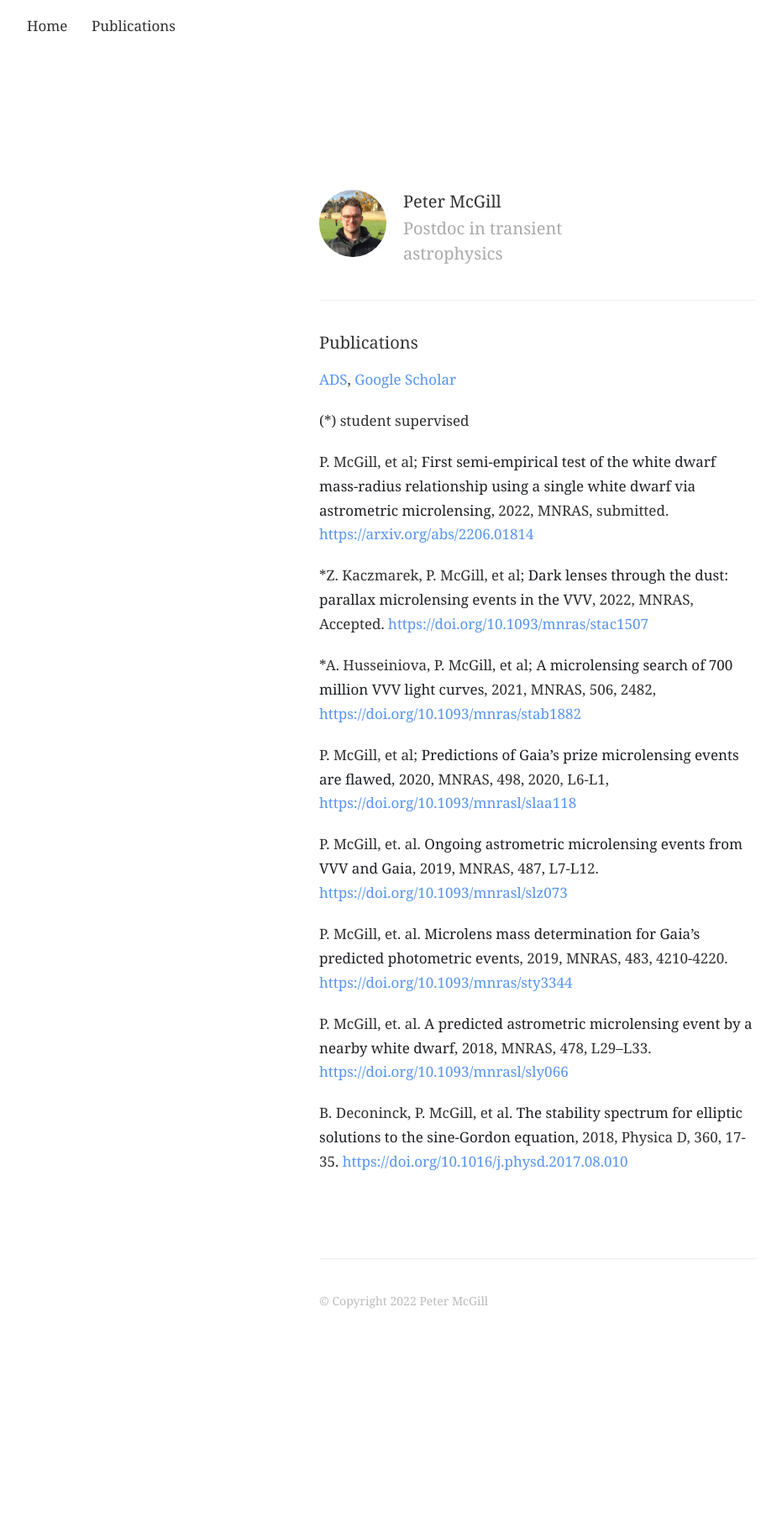
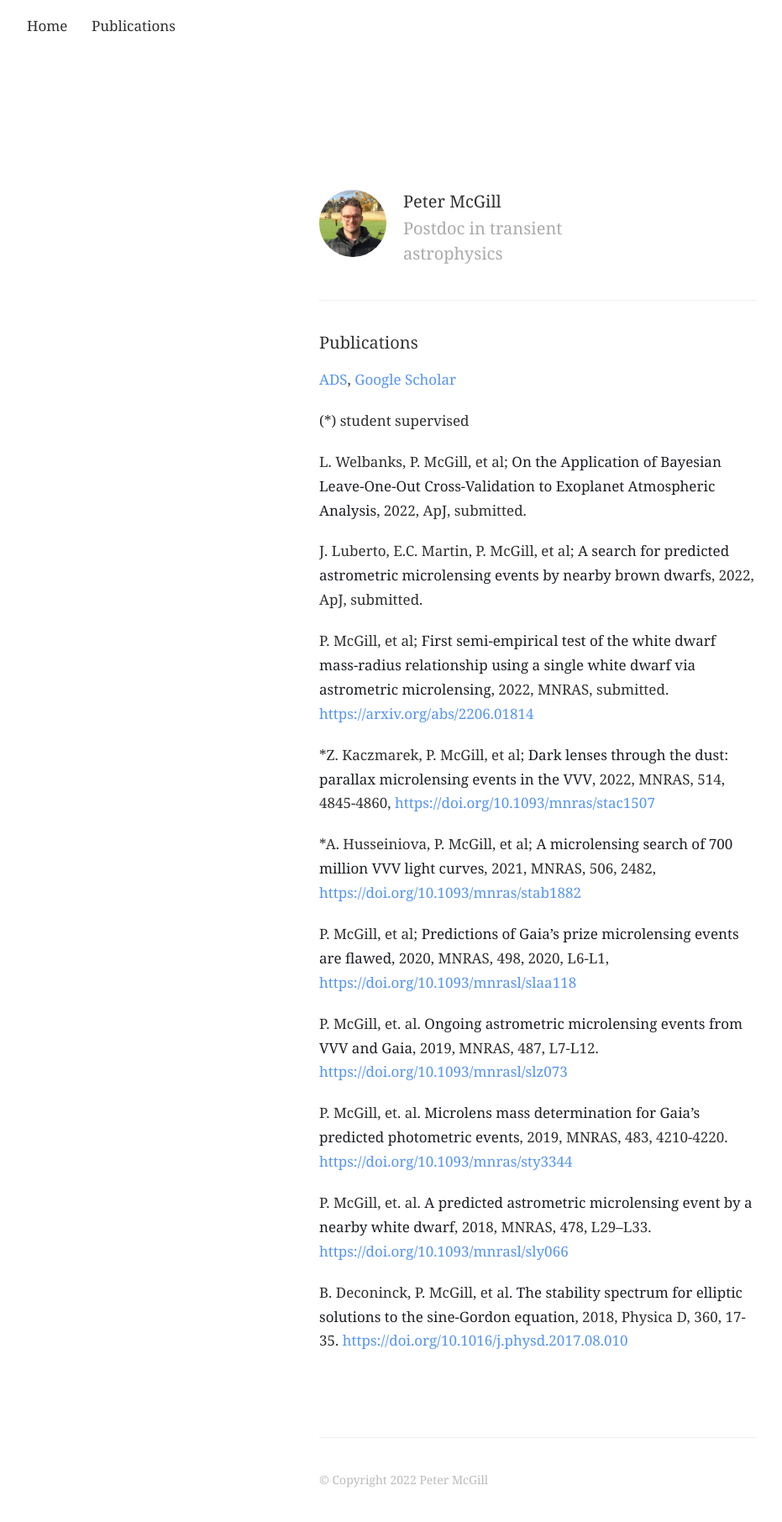
Before and after one commit to astrophpeter/astrophpeter.github.io, a Jekyll site: the page built from publications.md, in a window 1280 px wide. Shown: the whole page at 84% size, without its empty margins (0-931 px from the left). Built offline with Jekyll 4.4.1, drawn with Linux system fonts in a browser that asks for light colours; nearby versions of some CDN libraries; before the commit the page ends 1599 px from its top, so only the background shows below that.

Commit message:
Update publications.md

```diff
--- a/publications.md
+++ b/publications.md
@@ -9,9 +9,13 @@ profile: true
 
 (*) student supervised
 
+L. Welbanks, P. McGill, et al; **On the Application of Bayesian Leave-One-Out Cross-Validation to Exoplanet Atmospheric Analysis**, 2022, ApJ, submitted.
+
+J. Luberto, E.C. Martin, P. McGill, et al; **A search for predicted astrometric microlensing events by nearby brown dwarfs**, 2022, ApJ, submitted.
+
 P. McGill, et al; **First semi-empirical test of the white dwarf mass-radius relationship using a single white dwarf via astrometric microlensing**, 2022, MNRAS, submitted. [https://arxiv.org/abs/2206.01814](https://arxiv.org/abs/2206.01814)
 
-*Z. Kaczmarek, P. McGill, et al; **Dark lenses through the dust: parallax microlensing events in the VVV**, 2022, MNRAS, Accepted. [https://doi.org/10.1093/mnras/stac1507](https://doi.org/10.1093/mnras/stac1507)
+*Z. Kaczmarek, P. McGill, et al; **Dark lenses through the dust: parallax microlensing events in the VVV**, 2022, MNRAS, 514, 4845-4860, [https://doi.org/10.1093/mnras/stac1507](https://doi.org/10.1093/mnras/stac1507)
 
 *A. Husseiniova, P. McGill, et al; **A microlensing search of 700 million VVV light curves**, 2021, MNRAS, 506, 2482,
 [https://doi.org/10.1093/mnras/stab1882](https://doi.org/10.1093/mnras/stab1882)
```
